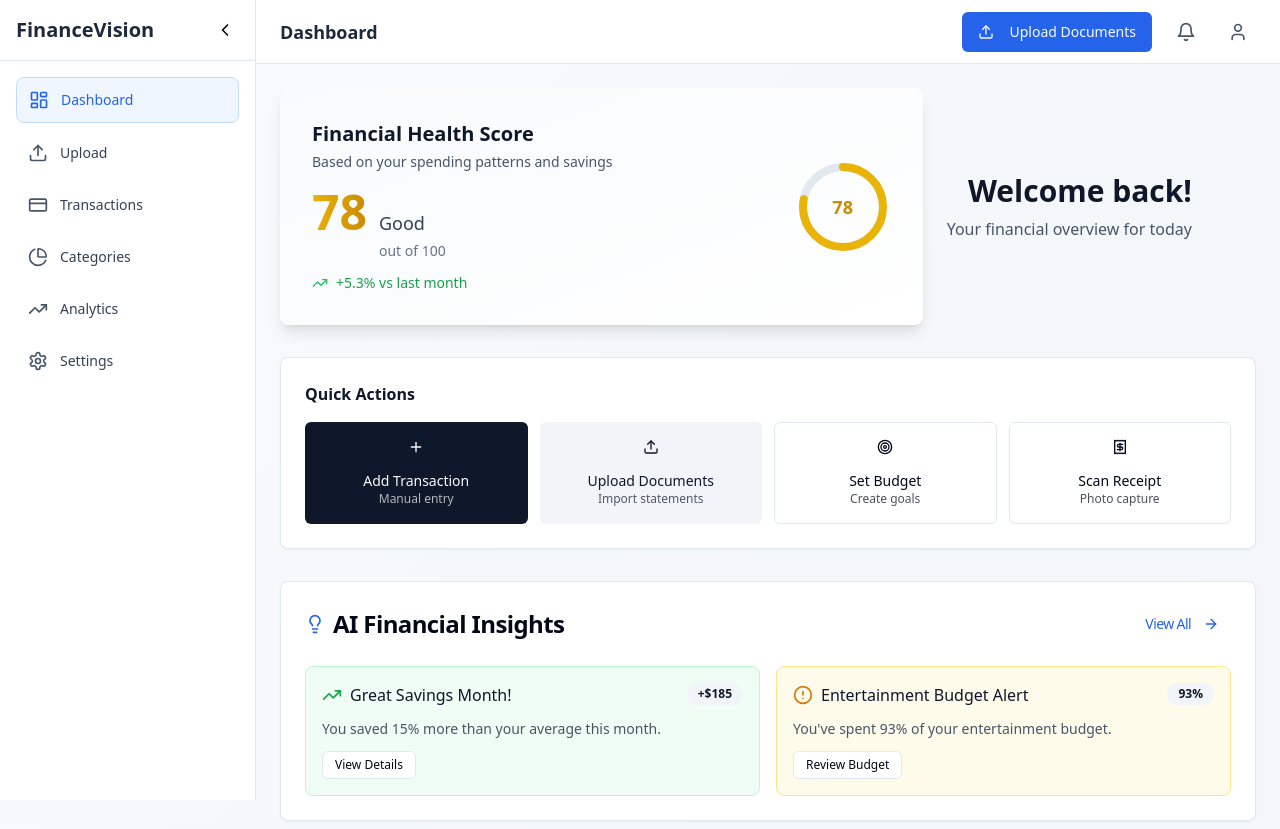
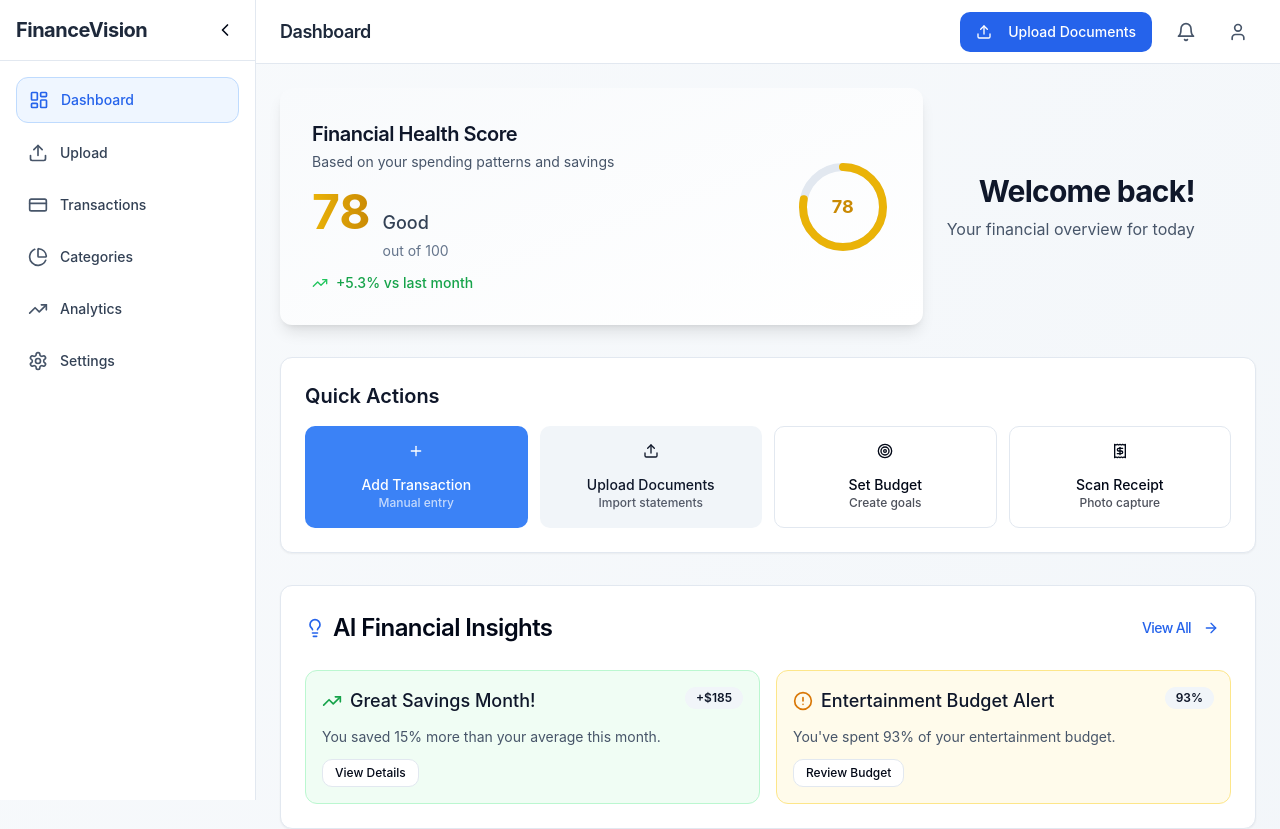
Before and after one commit to dvlshah/finance-vision-ai-flow, a React (Vite) app: page / in a window 1280 px wide. Shown: the top 829 px of the page. Built offline with nearby package versions, Linux system fonts and the light colour scheme.

Commit message:
Refine UI/UX: Phase 1.3 - Visual Identity
Define and apply a new brand color, type scale, spacing, and border radius.

```diff
--- a/src/index.css
+++ b/src/index.css
@@ -1,3 +1,4 @@
+
 @tailwind base;
 @tailwind components;
 @tailwind utilities;
@@ -15,8 +16,9 @@
     --popover: 0 0% 100%;
     --popover-foreground: 222.2 84% 4.9%;
 
-    --primary: 222.2 47.4% 11.2%;
-    --primary-foreground: 210 40% 98%;
+    /* Updated primary brand color to blue-600 */
+    --primary: 217.2 91.2% 59.8%;
+    --primary-foreground: 0 0% 100%;
 
     --secondary: 210 40% 96.1%;
     --secondary-foreground: 222.2 47.4% 11.2%;
@@ -32,25 +34,26 @@
 
     --border: 214.3 31.8% 91.4%;
     --input: 214.3 31.8% 91.4%;
-    --ring: 222.2 84% 4.9%;
+    --ring: 217.2 91.2% 59.8%;
 
-    --radius: 0.5rem;
+    /* Updated border radius for softer appearance */
+    --radius: 0.75rem;
 
     --sidebar-background: 0 0% 98%;
+    --sidebar-foreground: 240 5.3% 26.1%;
+    --sidebar-primary: 217.2 91.2% 59.8%;
+    --sidebar-primary-foreground: 0 0% 100%;
+    --sidebar-accent: 240 4.8% 95.9%;
+    --sidebar-accent-foreground: 240 5.9% 10%;
+    --sidebar-border: 220 13% 91%;
+    --sidebar-ring: 217.2 91.2% 59.8%;
 
-    --sidebar-foreground: 240 5.3% 26.1%;
-
-    --sidebar-primary: 240 5.9% 10%;
-
-    --sidebar-primary-foreground: 0 0% 98%;
-
-    --sidebar-accent: 240 4.8% 95.9%;
-
-    --sidebar-accent-foreground: 240 5.9% 10%;
-
-    --sidebar-border: 220 13% 91%;
-
-    --sidebar-ring: 217.2 91.2% 59.8%;
+    /* Enhanced brand colors */
+    --brand-primary: 217.2 91.2% 59.8%;
+    --brand-primary-light: 217.2 91.2% 69.8%;
+    --brand-primary-dark: 217.2 91.2% 49.8%;
+    --brand-secondary: 142.1 76.2% 36.3%;
+    --brand-accent: 262.1 83.3% 57.8%;
   }
 
   .dark {
@@ -63,7 +66,7 @@
     --popover: 222.2 84% 4.9%;
     --popover-foreground: 210 40% 98%;
 
-    --primary: 210 40% 98%;
+    --primary: 217.2 91.2% 59.8%;
     --primary-foreground: 222.2 47.4% 11.2%;
 
     --secondary: 217.2 32.6% 17.5%;
@@ -80,15 +83,21 @@
 
     --border: 217.2 32.6% 17.5%;
     --input: 217.2 32.6% 17.5%;
-    --ring: 212.7 26.8% 83.9%;
+    --ring: 217.2 91.2% 59.8%;
     --sidebar-background: 240 5.9% 10%;
     --sidebar-foreground: 240 4.8% 95.9%;
-    --sidebar-primary: 224.3 76.3% 48%;
+    --sidebar-primary: 217.2 91.2% 59.8%;
     --sidebar-primary-foreground: 0 0% 100%;
     --sidebar-accent: 240 3.7% 15.9%;
     --sidebar-accent-foreground: 240 4.8% 95.9%;
     --sidebar-border: 240 3.7% 15.9%;
     --sidebar-ring: 217.2 91.2% 59.8%;
+
+    --brand-primary: 217.2 91.2% 59.8%;
+    --brand-primary-light: 217.2 91.2% 69.8%;
+    --brand-primary-dark: 217.2 91.2% 49.8%;
+    --brand-secondary: 142.1 76.2% 36.3%;
+    --brand-accent: 262.1 83.3% 57.8%;
   }
 }
 
@@ -99,5 +108,67 @@
 
   body {
     @apply bg-background text-foreground;
+    font-family: "Inter", -apple-system, BlinkMacSystemFont, "Segoe UI", Roboto, sans-serif;
+  }
+
+  /* Enhanced typography scale */
+  h1 {
+    @apply text-3xl font-bold tracking-tight;
+  }
+
+  h2 {
+    @apply text-2xl font-semibold tracking-tight;
+  }
+
+  h3 {
+    @apply text-xl font-semibold;
+  }
+
+  h4 {
+    @apply text-lg font-semibold;
+  }
+
+  h5 {
+    @apply text-base font-semibold;
+  }
+
+  h6 {
+    @apply text-sm font-semibold;
+  }
+
+  /* Enhanced spacing */
+  .container {
+    @apply px-6 mx-auto;
+  }
+
+  /* Improved card styling */
+  .card-enhanced {
+    @apply bg-card text-card-foreground rounded-xl border shadow-sm;
+  }
+
+  /* Brand gradient utilities */
+  .gradient-brand {
+    background: linear-gradient(135deg, hsl(var(--brand-primary)) 0%, hsl(var(--brand-accent)) 100%);
+  }
+
+  .gradient-brand-subtle {
+    background: linear-gradient(135deg, hsl(var(--brand-primary) / 0.1) 0%, hsl(var(--brand-accent) / 0.1) 100%);
   }
 }
+
+/* Custom scrollbar */
+::-webkit-scrollbar {
+  width: 6px;
+}
+
+::-webkit-scrollbar-track {
+  @apply bg-muted;
+}
+
+::-webkit-scrollbar-thumb {
+  @apply bg-muted-foreground/20 rounded-full;
+}
+
+::-webkit-scrollbar-thumb:hover {
+  @apply bg-muted-foreground/30;
+}
--- a/tailwind.config.ts
+++ b/tailwind.config.ts
@@ -1,3 +1,4 @@
+
 import type { Config } from "tailwindcss";
 
 export default {
@@ -61,12 +62,40 @@ export default {
 					'accent-foreground': 'hsl(var(--sidebar-accent-foreground))',
 					border: 'hsl(var(--sidebar-border))',
 					ring: 'hsl(var(--sidebar-ring))'
+				},
+				brand: {
+					primary: 'hsl(var(--brand-primary))',
+					'primary-light': 'hsl(var(--brand-primary-light))',
+					'primary-dark': 'hsl(var(--brand-primary-dark))',
+					secondary: 'hsl(var(--brand-secondary))',
+					accent: 'hsl(var(--brand-accent))'
 				}
 			},
 			borderRadius: {
 				lg: 'var(--radius)',
 				md: 'calc(var(--radius) - 2px)',
-				sm: 'calc(var(--radius) - 4px)'
+				sm: 'calc(var(--radius) - 4px)',
+				xl: 'calc(var(--radius) + 4px)',
+				'2xl': 'calc(var(--radius) + 8px)'
+			},
+			fontFamily: {
+				sans: ['Inter', 'system-ui', 'sans-serif'],
+				heading: ['Inter', 'system-ui', 'sans-serif'],
+			},
+			fontSize: {
+				'xs': ['0.75rem', { lineHeight: '1rem' }],
+				'sm': ['0.875rem', { lineHeight: '1.25rem' }],
+				'base': ['1rem', { lineHeight: '1.5rem' }],
+				'lg': ['1.125rem', { lineHeight: '1.75rem' }],
+				'xl': ['1.25rem', { lineHeight: '1.75rem' }],
+				'2xl': ['1.5rem', { lineHeight: '2rem' }],
+				'3xl': ['1.875rem', { lineHeight: '2.25rem' }],
+				'4xl': ['2.25rem', { lineHeight: '2.5rem' }],
+				'5xl': ['3rem', { lineHeight: '1' }],
+			},
+			spacing: {
+				'18': '4.5rem',
+				'88': '22rem',
 			},
 			keyframes: {
 				'accordion-down': {
@@ -84,11 +113,33 @@ export default {
 					to: {
 						height: '0'
 					}
+				},
+				'fade-in': {
+					'0%': {
+						opacity: '0',
+						transform: 'translateY(10px)'
+					},
+					'100%': {
+						opacity: '1',
+						transform: 'translateY(0)'
+					}
+				},
+				'slide-up': {
+					'0%': {
+						opacity: '0',
+						transform: 'translateY(20px)'
+					},
+					'100%': {
+						opacity: '1',
+						transform: 'translateY(0)'
+					}
 				}
 			},
 			animation: {
 				'accordion-down': 'accordion-down 0.2s ease-out',
-				'accordion-up': 'accordion-up 0.2s ease-out'
+				'accordion-up': 'accordion-up 0.2s ease-out',
+				'fade-in': 'fade-in 0.3s ease-out',
+				'slide-up': 'slide-up 0.3s ease-out'
 			}
 		}
 	},
```
